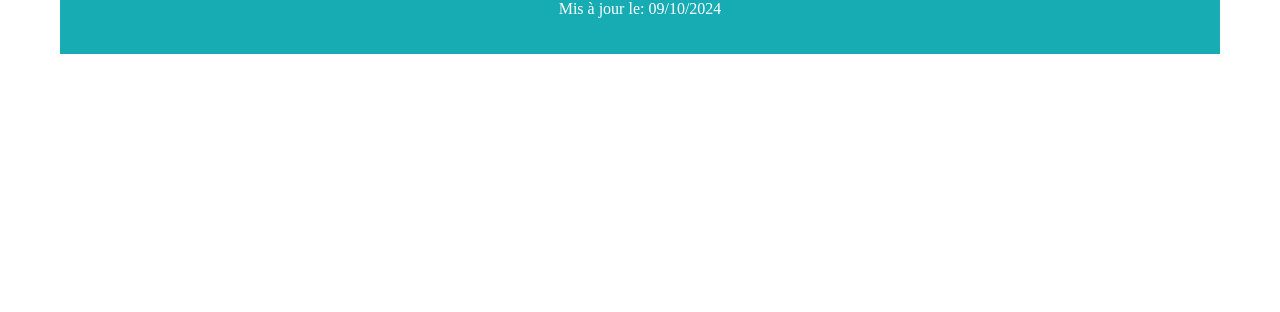
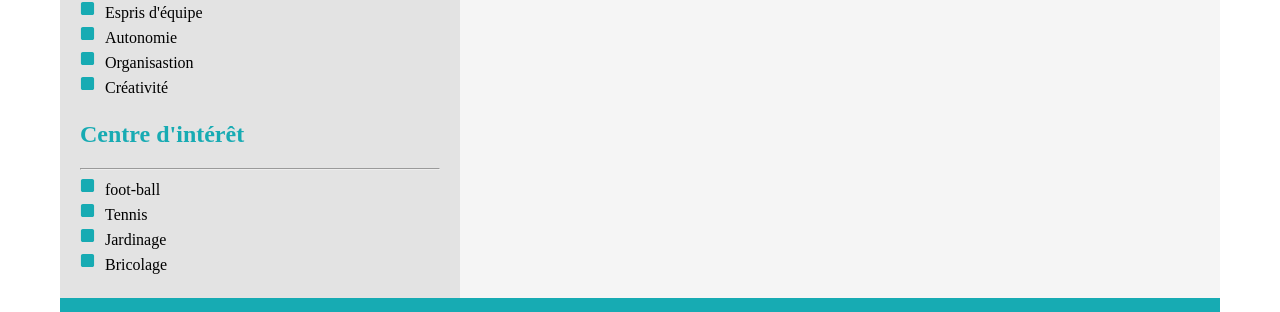
Before and after one commit to Gaelprod974/MOUTAMA_Gael_Devoir_3_CV_HTML_CSS, a plain HTML site: page index.html in a window 1280 px wide. Shown: the part 709-1021 px from the top of the page. Before the commit the page ends 800 px from the top, so only its background shows below. Drawn offline with Linux system fonts and the light colour scheme.

Commit message:
centre d'intérêt

```diff
--- a/Asset/css/competence.css
+++ b/Asset/css/competence.css
@@ -25,3 +25,14 @@
     margin-left: 5px;               /* Espacement entre les étoiles */
     vertical-align: middle;         /* Aligne les images verticalement avec le texte */
 }
+
+.square-text {
+    display: flex;
+    align-items: center; /* Aligne le texte et l'image au centre verticalement */
+    gap: 10px; /* Espace entre le carré et le texte */
+}
+.square-text img{
+    width: 15px;  /* Définit la largeur de chaque icône à 20px */
+    height: 15px; /* Définit la hauteur de chaque icône à 20px */
+    margin-bottom: 10px;
+}
--- a/index.html
+++ b/index.html
@@ -93,6 +93,34 @@
                     <span class="text-left"><Strong>Anglais</Strong></span>
                     <span class="stars-right"> Professionnel</span>
                 </div>
+                <h2>Qualité</h2>
+                <hr>
+                <div class="square-text">
+                    <img src="./Asset/Images/square-solid.svg" alt="carré"> Espris d'équipe
+                </div>
+                <div class="square-text">
+                    <img src="./Asset/Images/square-solid.svg" alt="carré"> Autonomie
+                </div>
+                <div class="square-text">
+                    <img src="./Asset/Images/square-solid.svg" alt="carré"> Organisastion
+                </div>
+                <div class="square-text">
+                    <img src="./Asset/Images/square-solid.svg" alt="carré"> Créativité
+                </div>
+                <h2>Centre d'intérêt</h2>
+                <hr>
+                <div class="square-text">
+                    <img src="./Asset/Images/square-solid.svg" alt="carré"> foot-ball
+                </div>
+                <div class="square-text">
+                    <img src="./Asset/Images/square-solid.svg" alt="carré"> Tennis
+                </div>
+                <div class="square-text">
+                    <img src="./Asset/Images/square-solid.svg" alt="carré"> Jardinage
+                </div>
+                <div class="square-text">
+                    <img src="./Asset/Images/square-solid.svg" alt="carré"> Bricolage
+                </div>
             </section>
             <section class="right-column">
                 <p>Voici le contenu de la colonne de droite dans le main.</p>
```
Also changed, not shown: Asset/Images/square-solid.svg (added).
